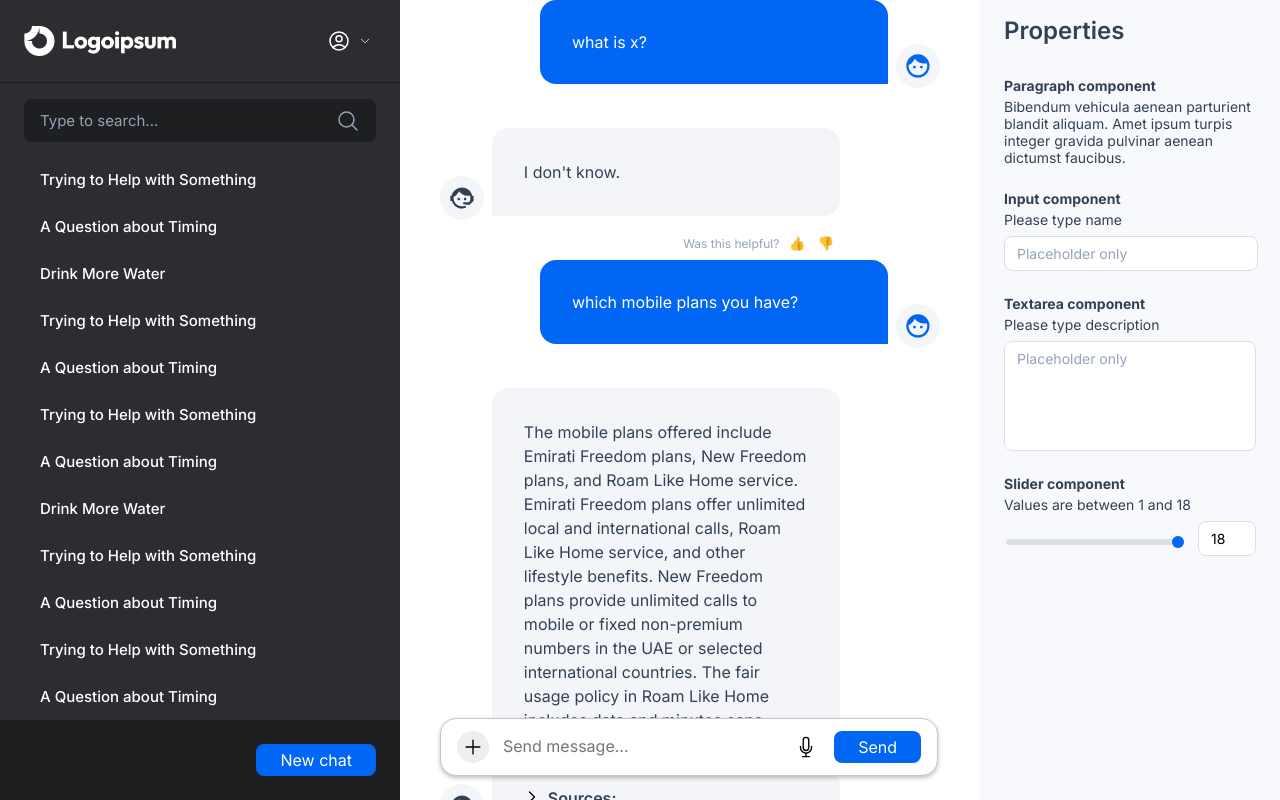
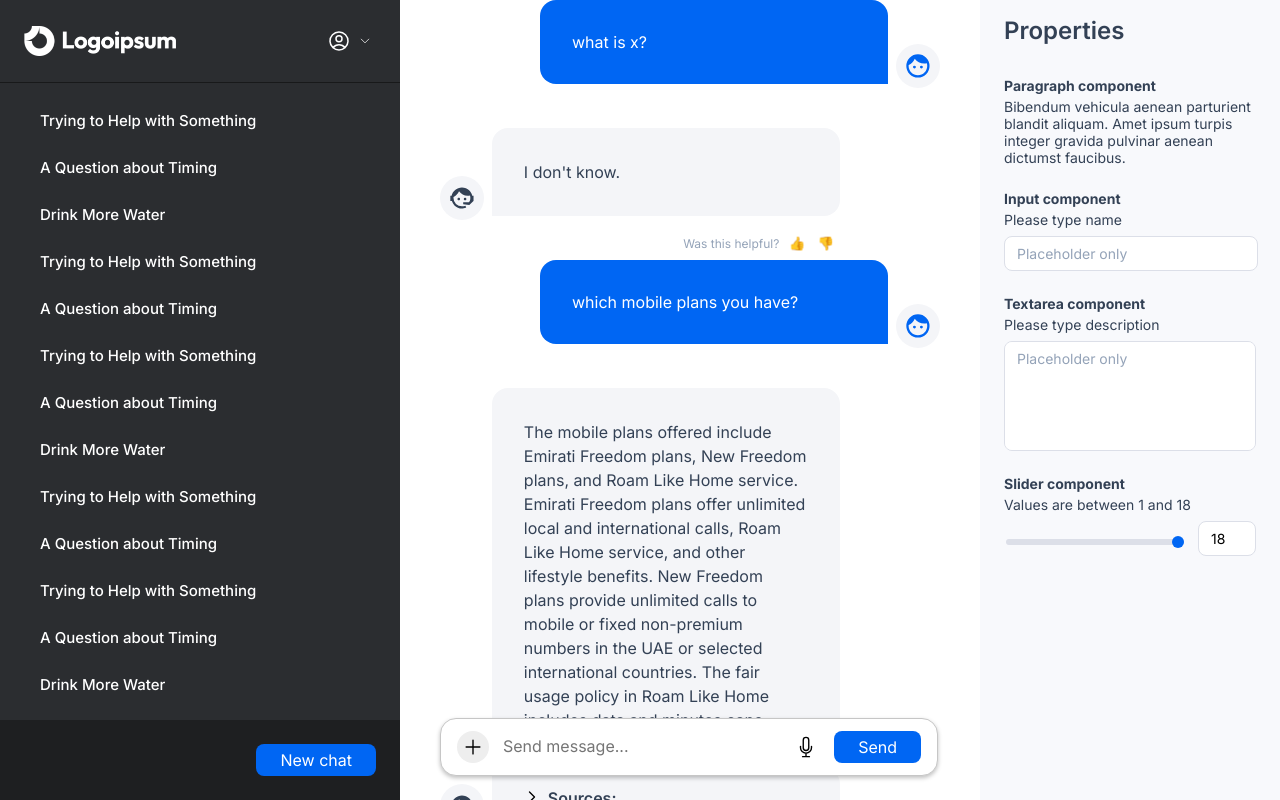
Before and after one commit to ZeevRispler/react-app, a React (Vite) app: page / in a window 1280 px wide. Built offline with nearby package versions, Linux system fonts and the light colour scheme.

Commit message:
Update Leftbar.jsx

```diff
--- a/src/components/Leftbar.jsx
+++ b/src/components/Leftbar.jsx
@@ -1,8 +1,7 @@
 import { useState } from 'react';
 import React from 'react';
 import Header from './Header';
-// import Footer from './Footer';
-import Search from './Search';
+// import Search from './Search';
 import History from './History';
 import Button from './Button';
 import "./Leftbar.css";
@@ -12,7 +11,7 @@ const Leftbar = (props) => {
         <div className='comp-leftbar'>
             <Header />
             <div className="inner">
-                <Search />
+                {/* <Search /> */}
                 <History history={[{ topic: "Trying to Help with Something", id: 0 }, { topic: "A Question about Timing", id: 1 }, { topic: "Drink More Water", id: 2 }, { topic: "Trying to Help with Something", id: 3 }, { topic: "A Question about Timing", id: 4 }, { topic: "Trying to Help with Something", id: 5 }, { topic: "A Question about Timing", id: 6 }, { topic: "Drink More Water", id: 2 }, { topic: "Trying to Help with Something", id: 7 }, { topic: "A Question about Timing", id: 8 }, { topic: "Trying to Help with Something", id: 0 }, { topic: "A Question about Timing", id: 9 }, { topic: "Drink More Water", id: 10 }, { topic: "Trying to Help with Something", id: 11 }, { topic: "A Question about Timing", id: 12 }]} />
             </div>
             <div class="footer-flex">
```
